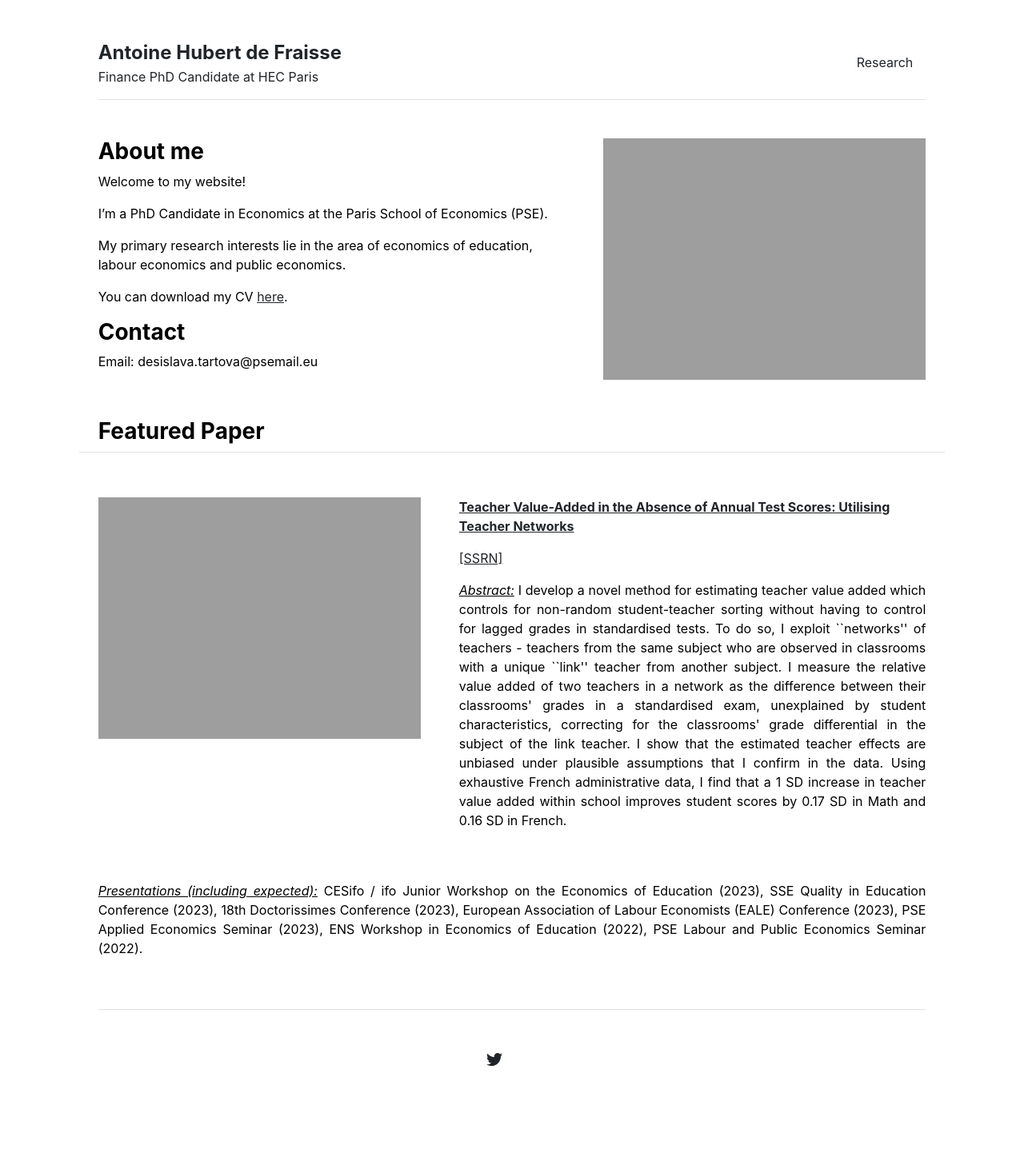
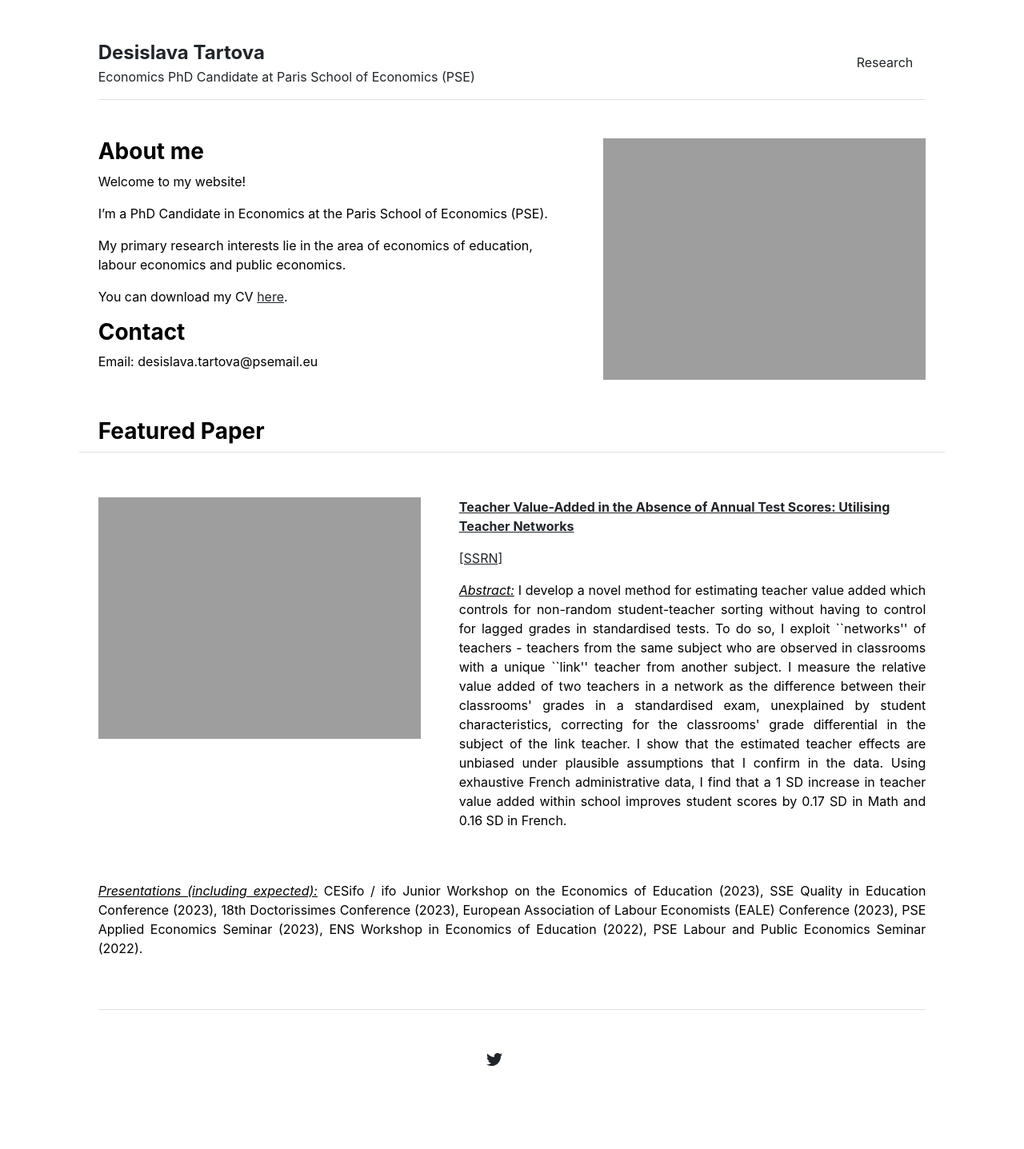
Before and after one commit to desislavatartova/desislavatartova.github.io, a Jekyll site: the page built from index.md, in a window 1280 px wide. Shown: the whole page at 80% size. Built offline with Jekyll 4.4.1, drawn with Linux system fonts in a browser that asks for light colours.

Commit message:
Update _config.yml

```diff
--- a/_config.yml
+++ b/_config.yml
@@ -1,4 +1,4 @@
 url: "" # the base hostname & protocol for your site, e.g. http://example.com
 baseurl: "" # the subpath of your site, e.g. /blog
-title: "Antoine Hubert de Fraisse" # the name of your site, e.g. ACME Corp.
-description: "Finance PhD Candidate at HEC Paris"
+title: "Desislava Tartova" # the name of your site, e.g. ACME Corp.
+description: "Economics PhD Candidate at Paris School of Economics (PSE)"
```
